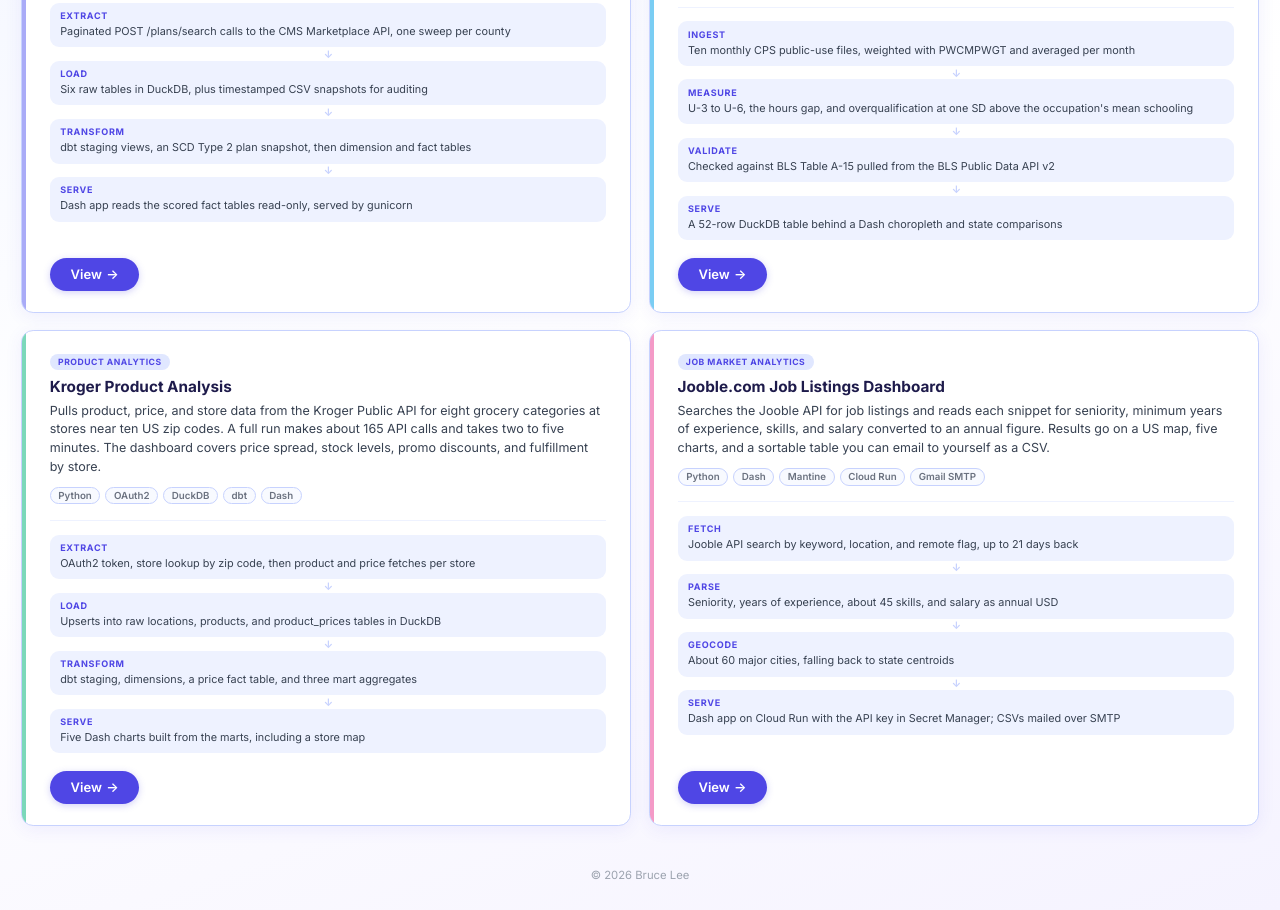
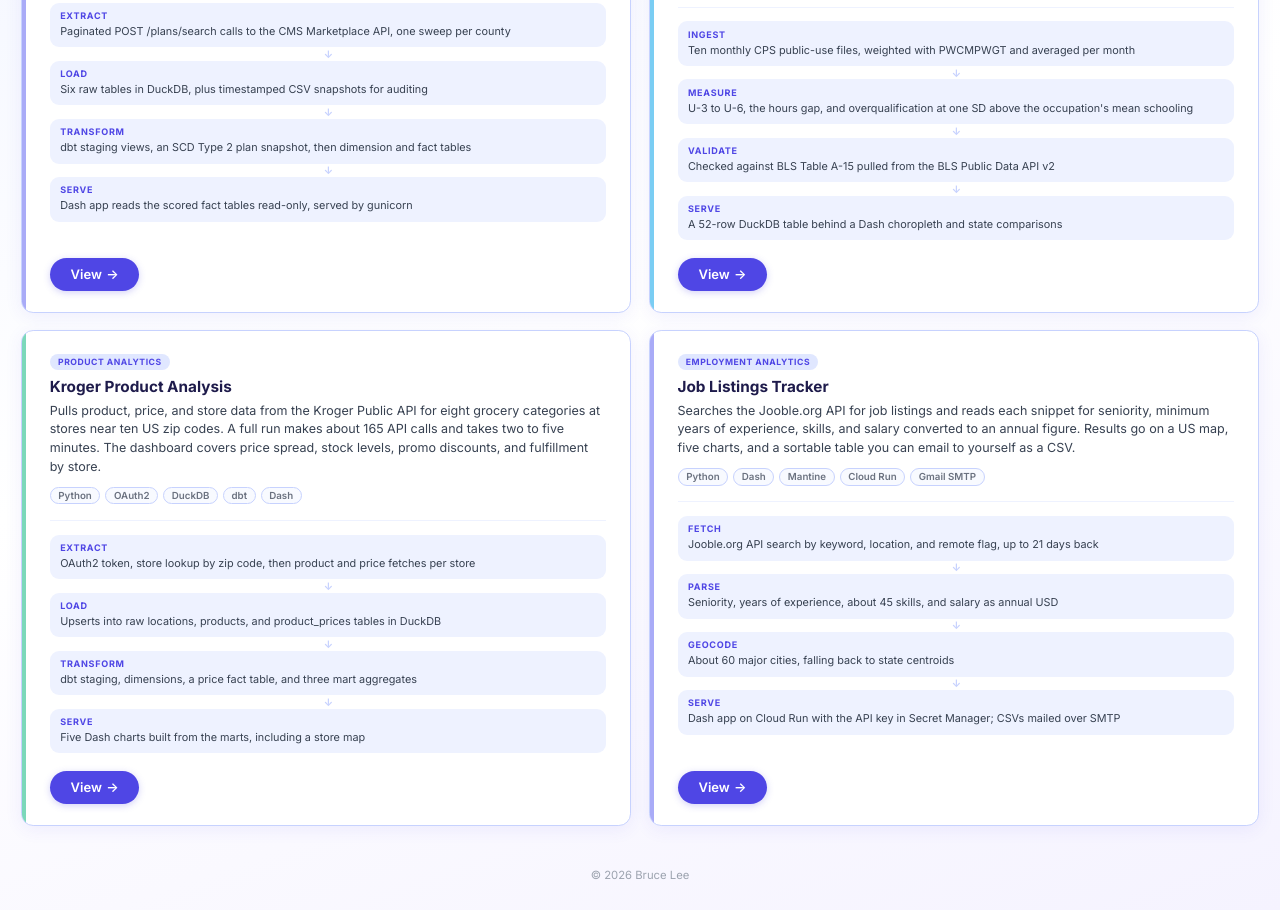
Before and after one commit to Brucelee352/brucea-lee.com, a plain HTML site: page index.html in a window 1280 px wide. Shown: the part 524-1434 px from the top of the page. Drawn offline with nearby package versions, Linux system fonts and the light colour scheme.

Commit message:
Edit index.html

```diff
--- a/index.html
+++ b/index.html
@@ -287,17 +287,17 @@
         href: "https://kro.brucea-lee.com",
       },
       {
-        category: "Job Market Analytics",
-        title: "Jooble.com Job Listings Dashboard",
-        description: "Searches the Jooble API for job listings and reads each snippet for seniority, minimum years of experience, skills, and salary converted to an annual figure. Results go on a US map, five charts, and a sortable table you can email to yourself as a CSV.",
+        category: "Employment Analytics",
+        title: "Job Listings Tracker",
+        description: "Searches the Jooble.org API for job listings and reads each snippet for seniority, minimum years of experience, skills, and salary converted to an annual figure. Results go on a US map, five charts, and a sortable table you can email to yourself as a CSV.",
         stack: ["Python", "Dash", "Mantine", "Cloud Run", "Gmail SMTP"],
         pipeline: [
-          { name: "Fetch",   detail: "Jooble API search by keyword, location, and remote flag, up to 21 days back" },
+          { name: "Fetch",   detail: "Jooble.org API search by keyword, location, and remote flag, up to 21 days back" },
           { name: "Parse",   detail: "Seniority, years of experience, about 45 skills, and salary as annual USD" },
           { name: "Geocode", detail: "About 60 major cities, falling back to state centroids" },
           { name: "Serve",   detail: "Dash app on Cloud Run with the API key in Secret Manager; CSVs mailed over SMTP" },
         ],
-        href: "https://jooble.brucea-lee.com",
+        href: "https://jobs.brucea-lee.com",
       },
     ];
 
```
